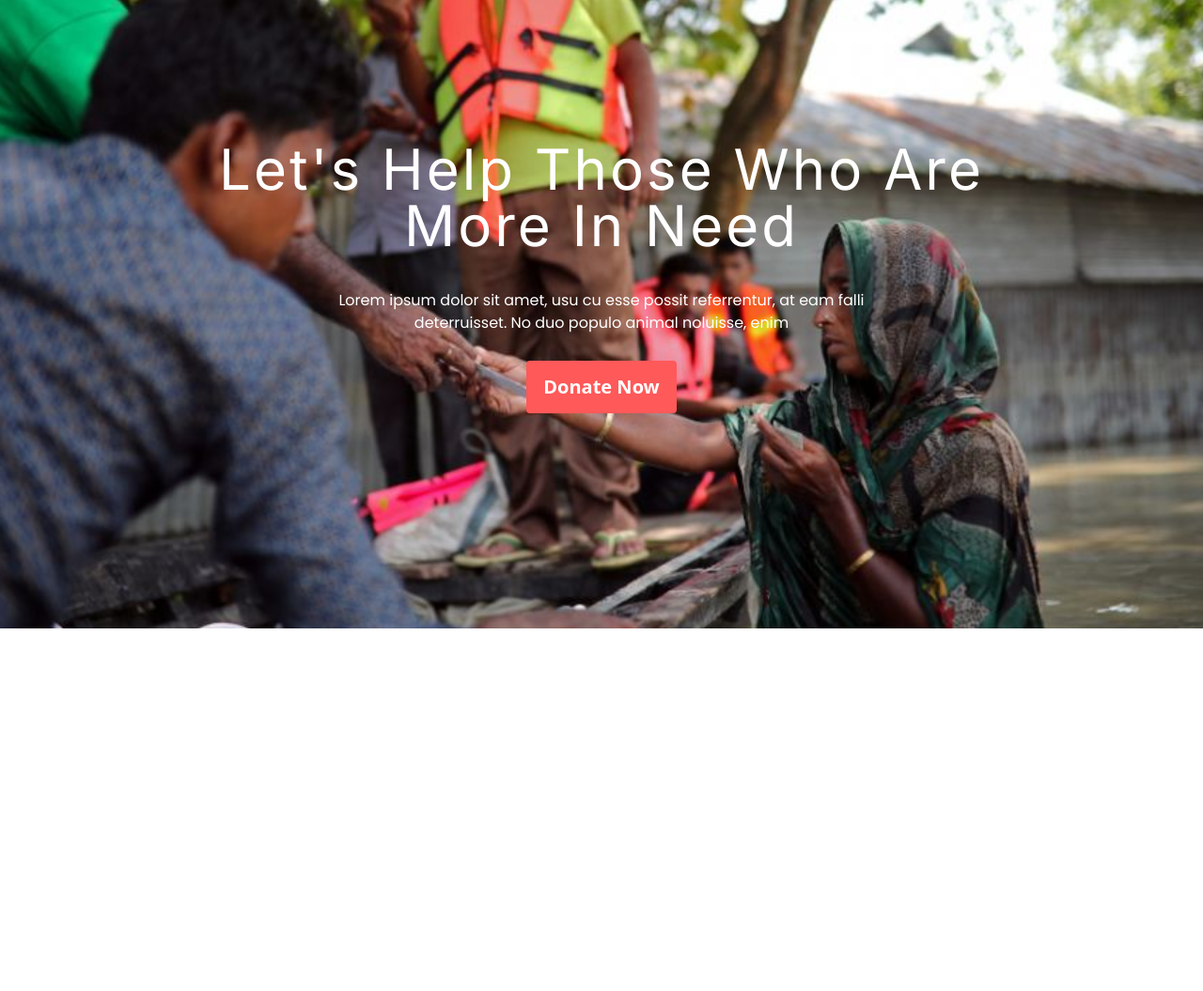
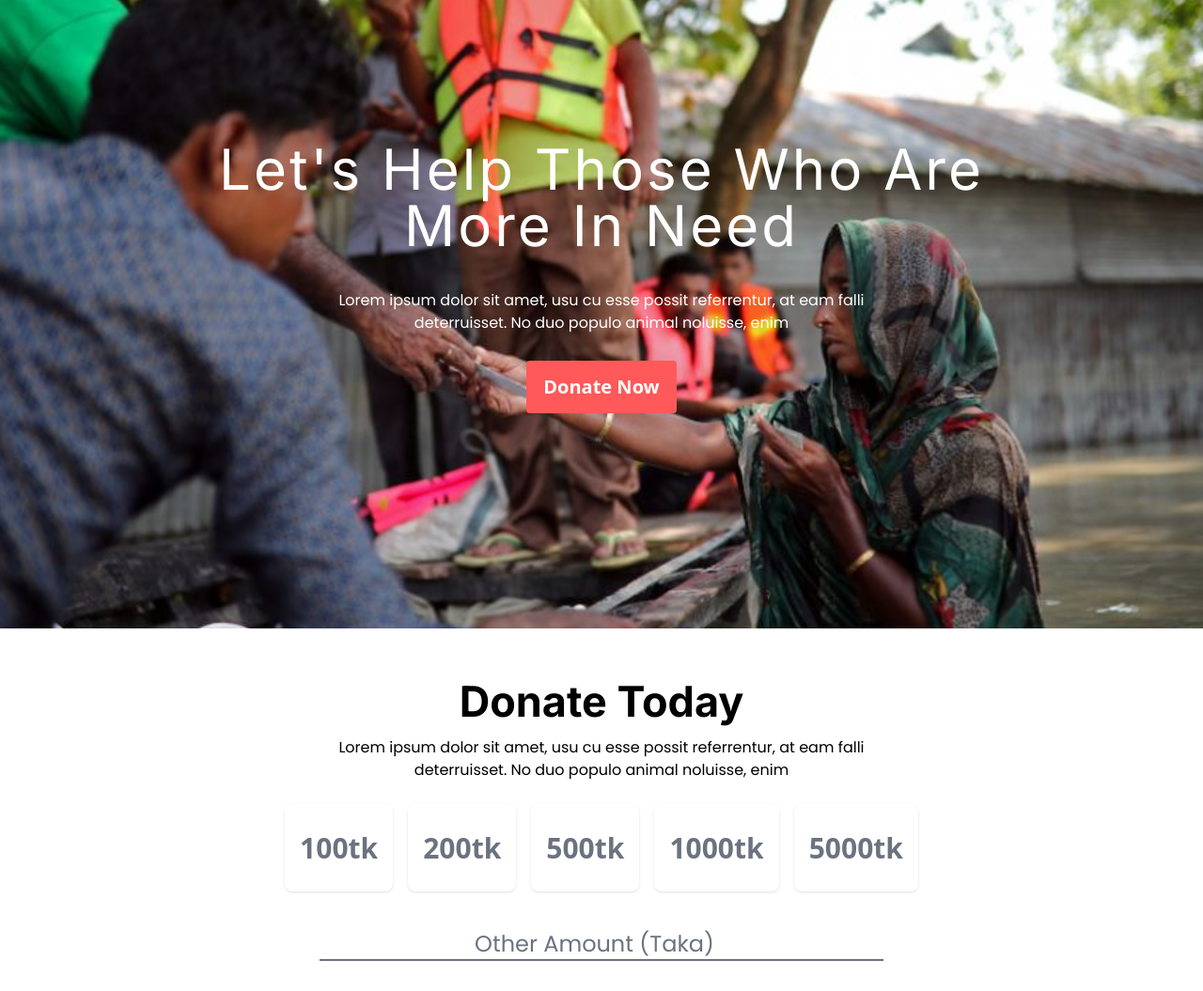
Before and after one commit to Inteshar-Al-Islam/Donate-Today, a website built with Vite: page index.html in a window 1280 px wide. Shown: the whole page at 94% size. Before the commit the page ends 800 px from the top, so only its background shows below. Built offline with nearby package versions, Linux system fonts and the light colour scheme.

Commit message:
updated to the input(tk)

```diff
--- a/index.html
+++ b/index.html
@@ -9,8 +9,8 @@
     <link rel="preconnect" href="https://fonts.googleapis.com">
 <link rel="preconnect" href="https://fonts.gstatic.com" crossorigin>
 <link href="https://fonts.googleapis.com/css2?family=Inter:ital,opsz,wght@0,14..32,100..900;1,14..32,100..900&family=Poppins:ital,wght@0,100;0,200;0,300;0,400;0,500;0,600;0,700;0,800;0,900;1,100;1,200;1,300;1,400;1,500;1,600;1,700;1,800;1,900&family=Roboto:ital,wght@0,100;0,300;0,400;0,500;0,700;0,900;1,100;1,300;1,400;1,500;1,700;1,900&display=swap" rel="stylesheet">
-  <body>
-    <div class="bg-[url('/Rectangle%20237.png')] bg-cover bg-center h-[669px] absolute w-full">
+  <body class="flex flex-col">
+    <div class="bg-[url('/Rectangle%20237.png')] bg-cover bg-center h-[669px] w-full">
       <div class="flex justify-center items-center flex-col">
         <div class="text-white w-[826px] h-[158px] text-6xl text-center font-inter mt-[150px] tracking-wider">
           Let's Help Those Who Are More In Need
@@ -23,5 +23,35 @@
           </button>
       </div>
     </div>
+    <div class="font-inter font-bold text-[45px] h-[55px] flex justify-center mt-11">Donate Today</div>
+    <div class="w-full flex justify-center">
+    <div class="w-[560px] font-poppins text-center m-4">Lorem ipsum dolor sit amet, usu cu esse possit referrentur, at eam falli
+      deterruisset. No duo populo animal noluisse, enim</div>
+    </div>
+      <div class="flex justify-center">
+      <button class="py-6 px-4 m-2 rounded-lg shadow font-bold text-gray-500 unselected hover:bg-white focus:outline-none focus:text-red-600 focus:text-opacity-70 focus:ring-2 focus:ring-red-600 focus:ring-opacity-50 text-[30px]" data-value="100tk">
+          100tk
+      </button>
+      <button class="py-6 px-4 m-2 rounded-lg shadow font-bold text-gray-500 unselected hover:bg-white focus:outline-none focus:text-red-600 focus:text-opacity-70 focus:ring-2 focus:ring-red-600 focus:ring-opacity-50 text-[30px]" data-value="200tk">
+          200tk
+      </button>
+      <button class="py-6 px-4 m-2 rounded-lg shadow font-bold text-gray-500 unselected hover:bg-white focus:outline-none focus:text-red-600 focus:text-opacity-70 focus:ring-2 focus:ring-red-600 focus:ring-opacity-50 text-[30px]" data-value="500tk">
+          500tk
+      </button>
+      <button class="py-6 px-4 m-2 rounded-lg shadow font-bold text-gray-500 unselected hover:bg-white focus:outline-none focus:text-red-600 focus:text-opacity-70 focus:ring-2 focus:ring-red-600 focus:ring-opacity-50 text-[30px]" data-value="1000tk">
+          1000tk
+      </button>
+      <button class="py-6 px-4 m-2 rounded-lg shadow font-bold text-gray-500 unselected hover:bg-white focus:outline-none focus:text-red-600 focus:text-opacity-70 focus:ring-2 focus:ring-red-600 focus:ring-opacity-50 text-[30px]" data-value="5000tk">
+          5000tk
+      </button>
+    </div>
+    <div class="flex justify-center m-8">
+      <input
+        type="number"
+        placeholder="Other Amount (Taka)"
+        class="text-center text-2xl font-poppins border-0 border-b-2 border-gray-500 placeholder-gray-500 focus:outline-none focus:border-b-4 focus:border-red-600 focus:border-opacity-70 w-[600px]"
+      />
+    </div>
+
   </body>
 </html>
```
